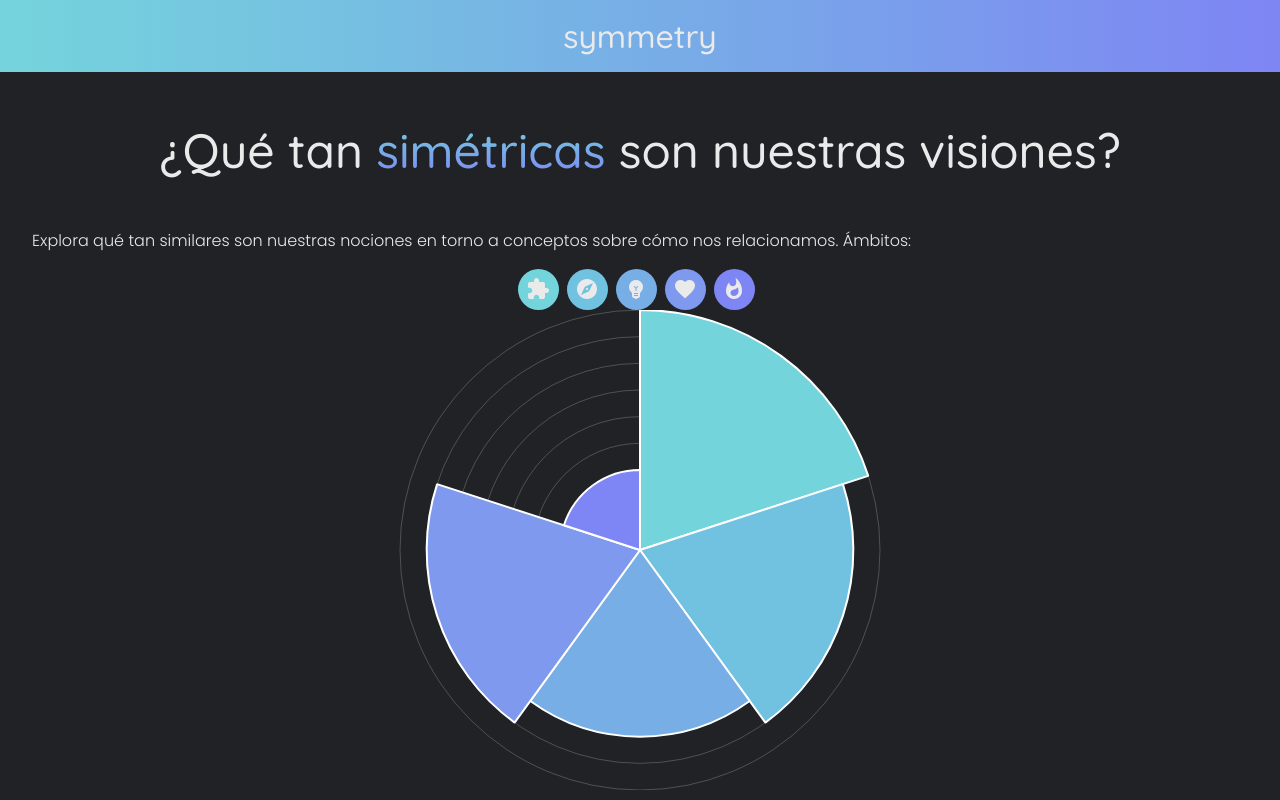
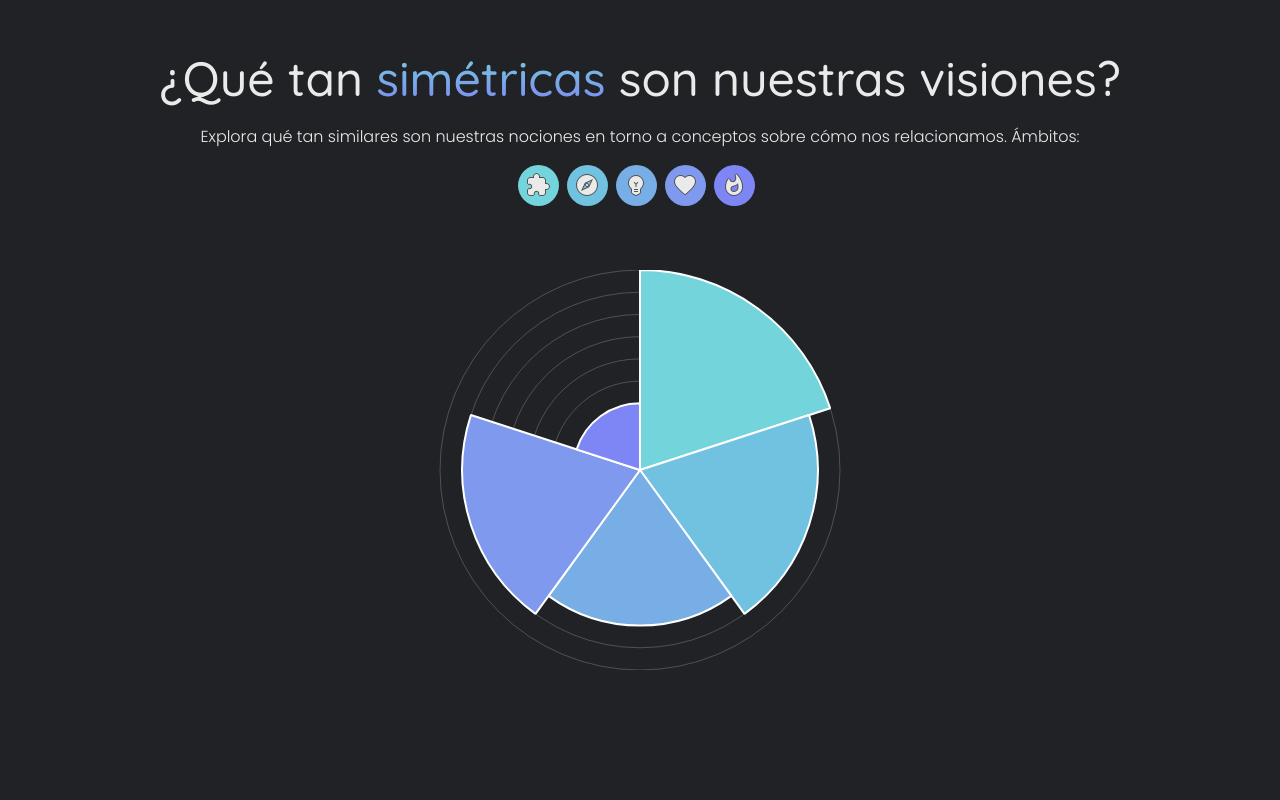
Before and after one commit to conilastra/symmetry, a React (Create React App) app: page / in a window 1280 px wide. Built offline with nearby package versions, Linux system fonts and the light colour scheme; a web font is replaced by a local one.

Commit message:
responsive adjustments

```diff
--- a/src/App.css
+++ b/src/App.css
@@ -35,6 +35,7 @@
 .intro__title {
 	font-size: 3rem;
 	font-weight: 500;
+	margin-bottom: 0;
 	text-align: center;
 }
 
@@ -57,32 +58,24 @@
 
 .data-description__title {
 	align-items: center;
-	background: -webkit-linear-gradient(white, var(--white));
-	background-clip: text;
-	-webkit-text-fill-color: transparent;
+	color: var(--white);
 	display: flex;
 	font-family: var(--quicksand);
 	font-weight: 500;
 	margin-bottom: 0;
+	text-shadow: -1px 0 var(--light-gray), 0 1px var(--light-gray), 1px 0 var(--light-gray), 0 -1px var(--light-gray);
 }
 
 .data-description__disclaimer {
 	font-size: 80%;
 	color: var(--light-gray);
 	font-family: var(--quicksand);
-	/* font-style: italic; */
-}
-
-.chart-container {
-	position: relative;
-	margin: auto;
-	height: 60vh;
-	width: 80vw;
 }
 
 .categories {
 	display: flex;
 	justify-content: center;
+	padding-bottom: 1rem;
 }
 
 .categories__icon {
@@ -92,4 +85,40 @@
 	padding: .5rem;
 	text-align: center;
 	width: 25px;
+	text-shadow: -1px 0 var(--light-gray), 0 1px var(--light-gray), 1px 0 var(--light-gray), 0 -1px var(--light-gray);
 }
+
+/* Chart */
+.chart-container {
+	position: relative;
+	margin: auto;
+	height: 60vh;
+	width: 80vw;
+}
+
+@media (min-width: 768px) {
+	.chart-container {
+		position: relative;
+		margin: auto;
+		height: 50vh;
+		width: 40vw;
+	}
+
+	.data-description {
+		border-radius: 10px;
+		margin-top: 0;
+		margin-left: 2rem;
+	}
+
+	.main-data {
+		display: flex;
+		justify-content: center;
+		margin: 0 auto;
+		max-width: 80%;
+		padding-top: 3rem;
+	}
+
+	.intro__text {
+		text-align: center;
+	}
+}
--- a/src/App.js
+++ b/src/App.js
@@ -40,13 +40,15 @@ const App = () => {
 
 	return (
 		<React.Fragment>
-			<Header />
+			{/* <Header /> */}
 			<main>
 				<Intro onClick={setSelectedData} selectedData={selectedData} />
-				<section className="chart-container">
-					<Polar data={data} options={options} />
-				</section>
-				<CategoryDetail selectedData={selectedData} />
+				<div className="main-data">
+					<section className="chart-container">
+						<Polar data={data} options={options} />
+					</section>
+					<CategoryDetail selectedData={selectedData} />
+				</div>
 			</main>
 		</React.Fragment>
 	);
--- a/src/components/Intro.js
+++ b/src/components/Intro.js
@@ -7,8 +7,7 @@ const Intro = ({ onClick, selectedData }) => {
 			<h3 className="intro__title">
 				¿Qué tan <span className="intro__title--logo">simétricas</span> son nuestras visiones?
 			</h3>
-			<p>
-				{' '}
+			<p className="intro__text">
 				Explora qué tan similares son nuestras nociones en torno a conceptos sobre cómo nos relacionamos.
 				Ámbitos:
 			</p>
```
